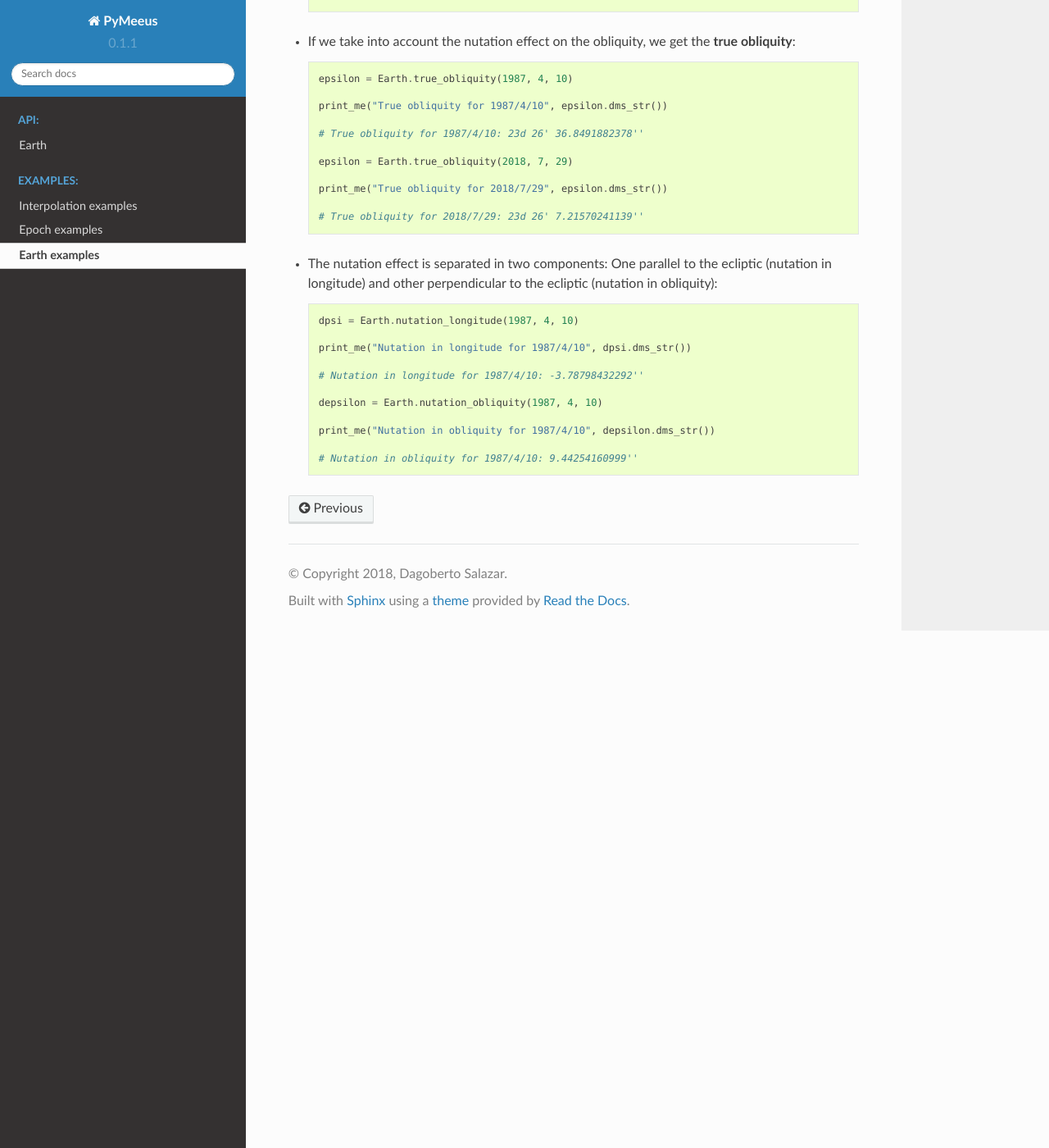
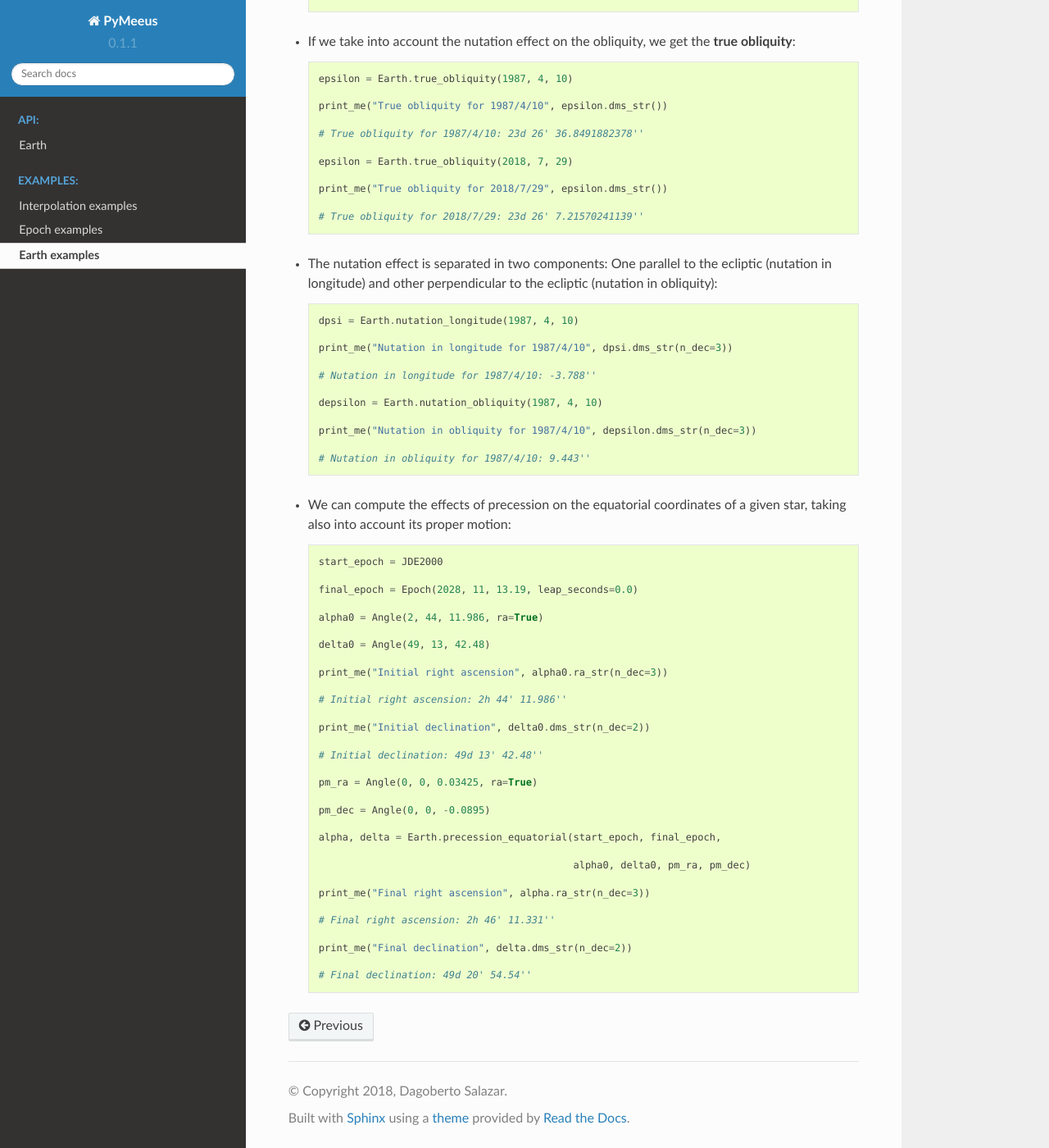
Before and after one commit to architest/pymeeus, a Sphinx documentation site: the page built from docs/source/ex-Earth.rst, in a window 1280 px wide and 1400 px high, scrolled down 2956 px. Shown: the whole window at 82% size. Built offline with Sphinx 7.4.7 and the Read the Docs theme 2.0.0, drawn with Linux system fonts in a browser that asks for light colours; formulas are drawn with MathJax 3; pages that are not in the unit, such as notebooks, are missing from menus.

Commit message:
Add examples of use of method 'precession_equatorial()', and polishing of other methods

```diff
--- a/docs/source/ex-Earth.rst
+++ b/docs/source/ex-Earth.rst
@@ -143,12 +143,46 @@ It follows a series of important parameters related to the angle between Earth's
 
     dpsi = Earth.nutation_longitude(1987, 4, 10)
 
-    print_me("Nutation in longitude for 1987/4/10", dpsi.dms_str())
+    print_me("Nutation in longitude for 1987/4/10", dpsi.dms_str(n_dec=3))
 
-    # Nutation in longitude for 1987/4/10: -3.78798432292''
+    # Nutation in longitude for 1987/4/10: -3.788''
 
     depsilon = Earth.nutation_obliquity(1987, 4, 10)
 
-    print_me("Nutation in obliquity for 1987/4/10", depsilon.dms_str())
+    print_me("Nutation in obliquity for 1987/4/10", depsilon.dms_str(n_dec=3))
 
-    # Nutation in obliquity for 1987/4/10: 9.44254160999''
+    # Nutation in obliquity for 1987/4/10: 9.443''
+
+- We can compute the effects of precession on the equatorial coordinates of a given star, taking also into account its proper motion::
+
+    start_epoch = JDE2000
+
+    final_epoch = Epoch(2028, 11, 13.19, leap_seconds=0.0)
+
+    alpha0 = Angle(2, 44, 11.986, ra=True)
+
+    delta0 = Angle(49, 13, 42.48)
+
+    print_me("Initial right ascension", alpha0.ra_str(n_dec=3))
+
+    # Initial right ascension: 2h 44' 11.986''
+
+    print_me("Initial declination", delta0.dms_str(n_dec=2))
+
+    # Initial declination: 49d 13' 42.48''
+
+    pm_ra = Angle(0, 0, 0.03425, ra=True)
+
+    pm_dec = Angle(0, 0, -0.0895)
+
+    alpha, delta = Earth.precession_equatorial(start_epoch, final_epoch,
+
+                                               alpha0, delta0, pm_ra, pm_dec)
+
+    print_me("Final right ascension", alpha.ra_str(n_dec=3))
+
+    # Final right ascension: 2h 46' 11.331''
+
+    print_me("Final declination", delta.dms_str(n_dec=2))
+
+    # Final declination: 49d 20' 54.54''
```
Also changed, not shown: 1 other file.
